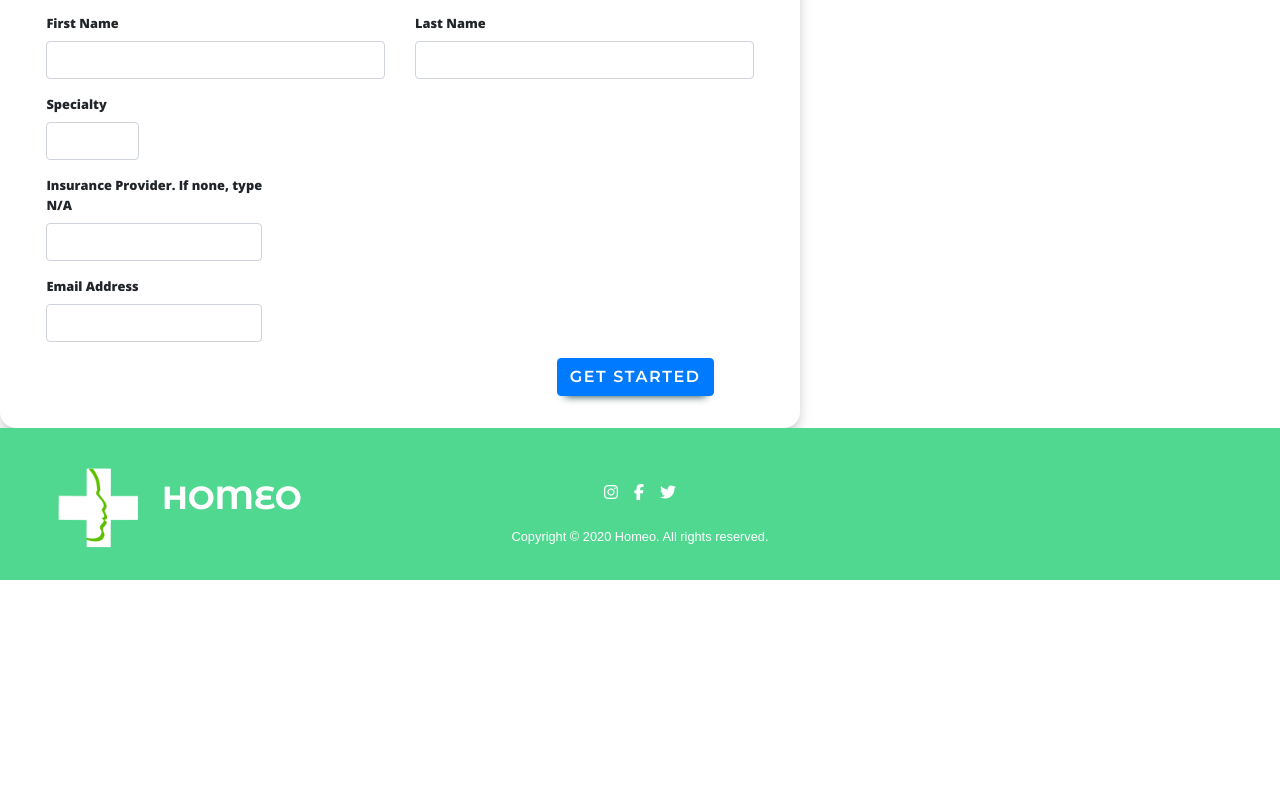
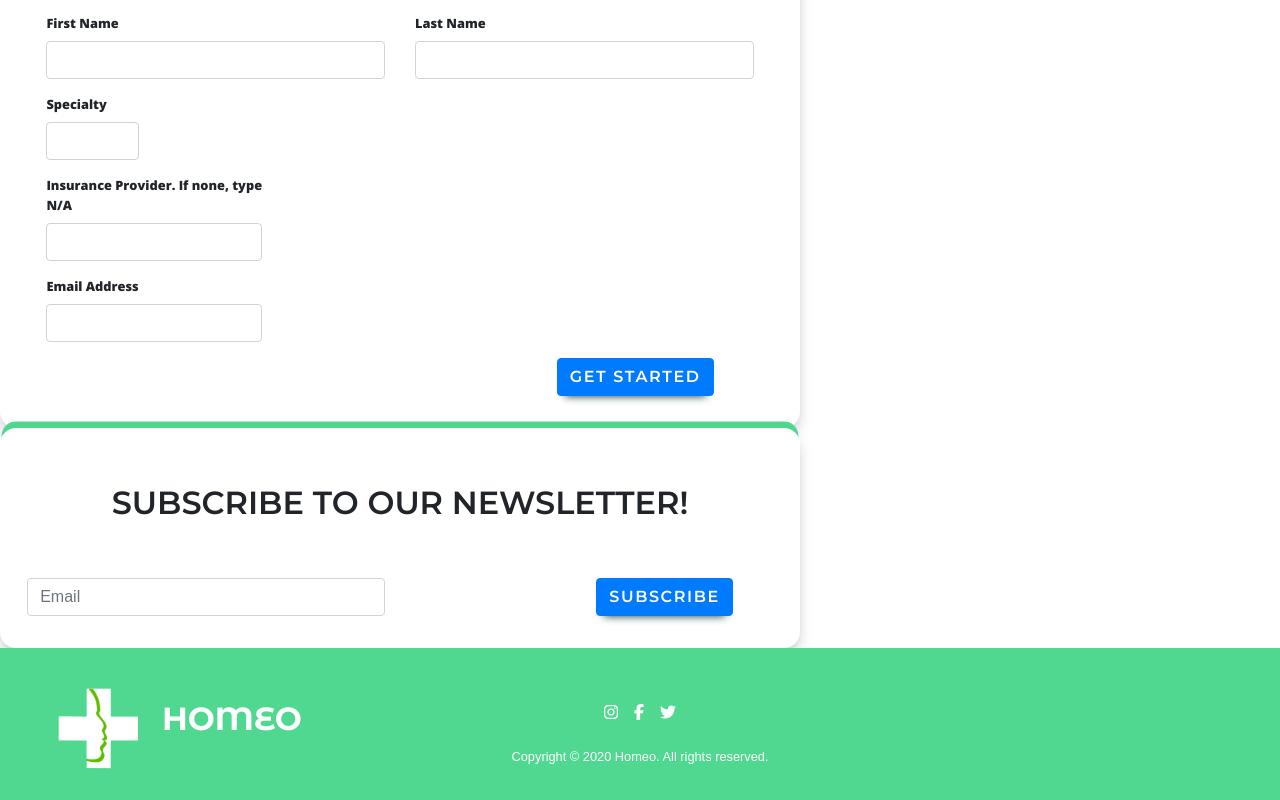
Before and after one commit to kadeeeem/homeo, a React (Create React App) app: page / in a window 1280 px wide. Shown: the part 2020-2820 px from the top of the page. Before the commit the page ends 2600 px from the top, so only its background shows below. Built offline with nearby package versions, Linux system fonts and the light colour scheme.

Commit message:
email sub

```diff
--- a/src/App.css
+++ b/src/App.css
@@ -302,11 +302,13 @@ div .fa-times {
 #patient-form h1 {
   text-align: center;
   margin: 2.5rem 0;
+  font-weight: 600;
 }
 
 #doctor-form h1 {
   text-align: center;
   margin: 2.5rem 0;
+  font-weight: 600;
 }
 
 /* *******Footer******* */
@@ -342,3 +344,34 @@ div .fa-times {
   margin-left: auto;
   margin-right: auto;
 }
+
+/* ******Email Subscription******* */
+
+.email {
+  background-color: white;
+  width: 50rem;
+  /* margin: 10rem; */
+  text-decoration: none;
+  /* font-family: 'Open Sans', sans-serif; */
+  font-size: .8rem;
+  font-weight: 600;
+  border: 0.0625rem solid none;
+  border-radius: 1rem;
+  padding: .5rem 1.7rem .5rem 1.7rem;
+  box-shadow: 0 .5rem 1rem -.3rem hsl(229, 6%, 66%), 0 -.5rem 0 -.1rem hsl(148, 64%, 58%);
+}
+
+.email-head {
+  text-align: center;
+  padding: 3rem 0;
+
+}
+
+.email-head h2{
+  font-family: 'Montserrat', sans-serif;
+  font-weight: 600;
+
+}
+.email-box {
+  vertical-align: center;
+}
--- a/src/App.js
+++ b/src/App.js
@@ -5,6 +5,7 @@ import Hero from './Components/Hero';
 import Button from './Components/Button';
 import Form from './Components/Form';
 import Footer from './Components/Footer';
+import Email from './Components/Email';
 
 class App extends Component {
   render() {
@@ -14,6 +15,7 @@ class App extends Component {
         <Hero />
         <Button />
         <Form />
+        <Email />
         <Footer />
       </div>
     )
--- /dev/null
+++ b/src/Components/Email.js
@@ -0,0 +1,27 @@
+import React from 'react'
+
+function Email() {
+    return (
+        <div className="email">
+            <form>
+                <div className="email-head">
+                    <h2>SUBSCRIBE TO OUR NEWSLETTER!</h2>
+                </div>
+
+                {/* Row Div */}
+                <div className="row">
+                    <div className="col email-box">
+                        <input type="text" className="form-control" placeholder="Email" />
+                    </div>
+                    <div className="col">
+                    <div id="register-btn">
+                        <button type="button" className="btn btn-primary">SUBSCRIBE</button>
+                    </div>
+                    </div>
+                </div>
+            </form>
+        </div>
+    )
+}
+
+export default Email;
--- a/src/Components/Hero.js
+++ b/src/Components/Hero.js
@@ -13,7 +13,7 @@ function Hero() {
 
                             <button type="button" className="btn btn-primary">REGISTER</button>
 
-                            <a href="how-it-works">
+                            <a href="#footer">
                             <button type="button" className="btn btn-outline-dark">LEARN MORE<i
                                 className="fas fa-arrow-down"></i></button>
                             </a>
```
